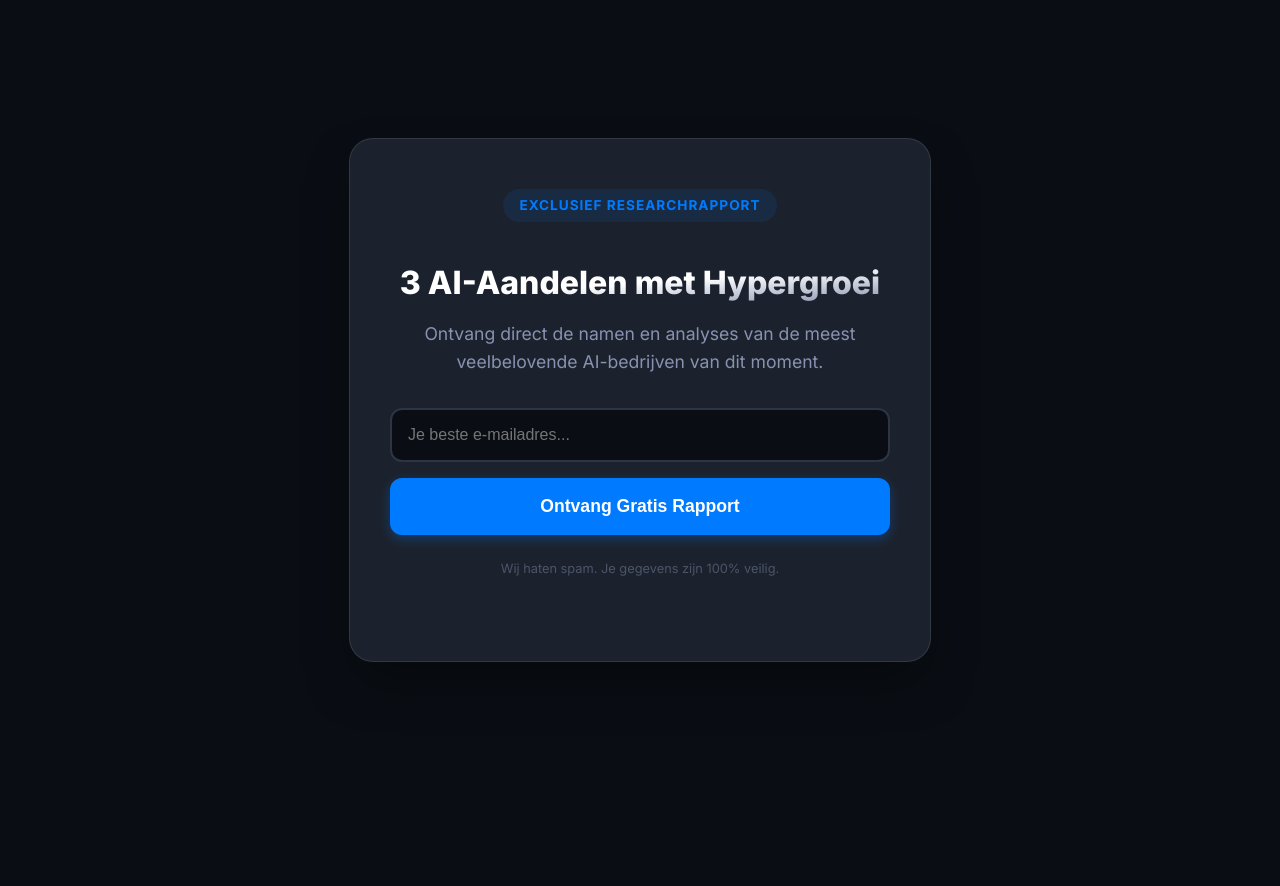
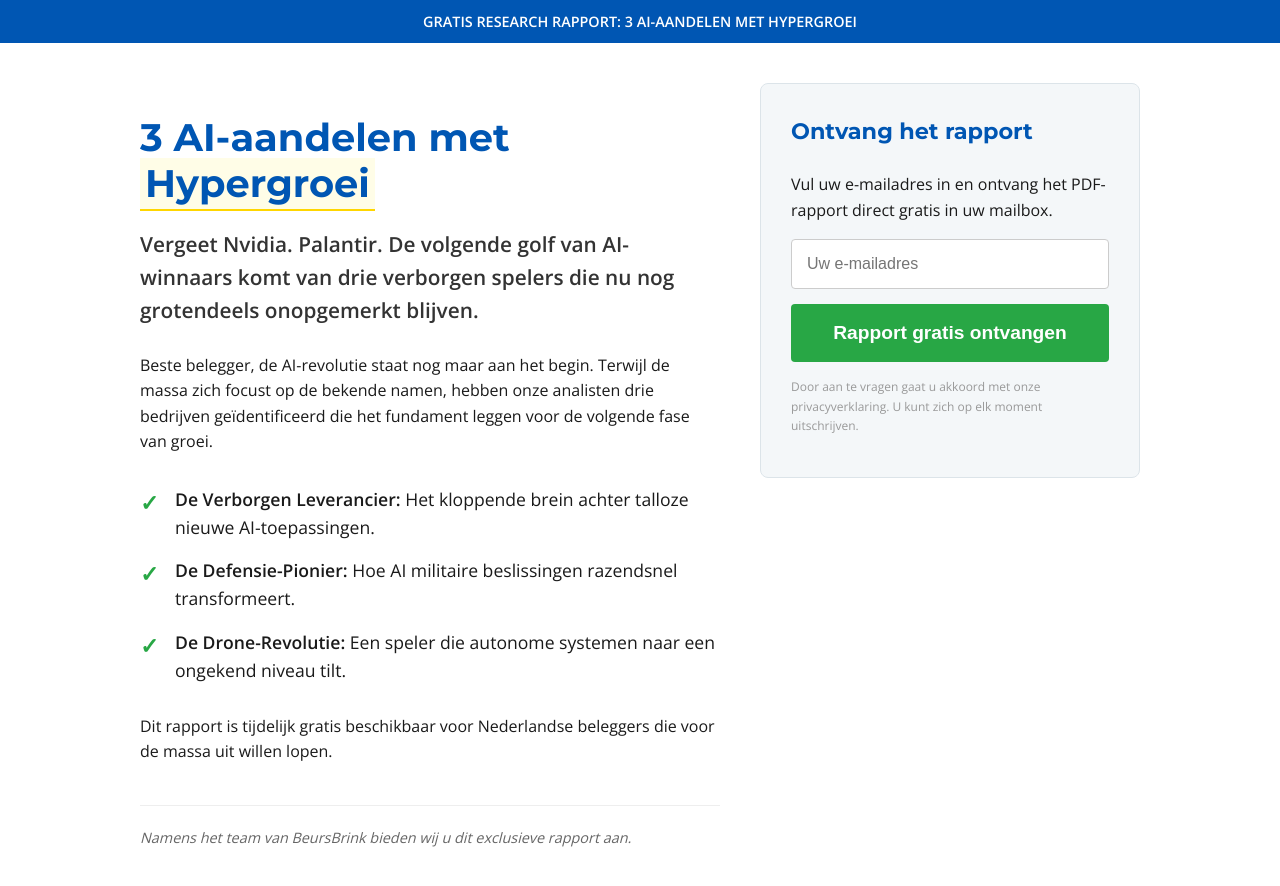
Before and after one commit to ishouldbesolucky/ai-aandelen-bb-landing, a plain HTML site: page index.html in a window 1280 px wide. Before the commit the page ends 800 px from the top, so only its background shows below. Drawn offline with nearby package versions, Linux system fonts and the light colour scheme.

Commit message:
Update index.html

```diff
--- a/index.html
+++ b/index.html
@@ -3,7 +3,7 @@
 <head>
     <meta charset="UTF-8">
     <meta name="viewport" content="width=device-width, initial-scale=1.0">
-    <title>3 AI-Aandelen met Hypergroei | ai-aandelen.com</title>
+    <title>3 AI-aandelen met Hypergroei - Gratis Rapport</title>
 
     <script async src="https://www.googletagmanager.com/gtag/js?id=AW-979697475"></script>
     <script>
@@ -13,171 +13,76 @@
       gtag('config', 'AW-979697475', { 'allow_enhanced_conversions': true });
     </script>
 
-    <link href="https://fonts.googleapis.com/css2?family=Inter:wght@400;700;800&display=swap" rel="stylesheet">
+    <link href="https://fonts.googleapis.com/css2?family=Montserrat:wght@700;800&family=Open+Sans:wght@400;600&display=swap" rel="stylesheet">
     <style>
-        :root {
-            --bg: #0a0e14;
-            --card: #1c222d;
-            --primary: #007bff;
-            --primary-hover: #0056b3;
-            --text: #ffffff;
-            --text-muted: #8892b0;
-            --success: #28a745;
-        }
+        :root { --main-blue: #0056b3; --dark-blue: #003d7a; --bg-gray: #f4f7f9; --text-dark: #1a1a1a; }
+        body { font-family: 'Open Sans', sans-serif; color: var(--text-dark); background-color: white; margin: 0; line-height: 1.6; }
+        .top-bar { background: var(--main-blue); color: white; text-align: center; padding: 10px; font-weight: bold; font-size: 0.9rem; }
+        .hero { max-width: 1000px; margin: 40px auto; padding: 0 20px; display: grid; grid-template-columns: 1fr 380px; gap: 40px; }
 
-        body {
-            font-family: 'Inter', sans-serif;
-            background-color: var(--bg);
-            color: var(--text);
-            margin: 0;
-            display: flex;
-            justify-content: center;
-            align-items: center;
-            min-height: 100vh;
-            line-height: 1.6;
-        }
+        h1 { font-family: 'Montserrat', sans-serif; font-size: 2.4rem; color: var(--main-blue); line-height: 1.2; margin-bottom: 20px; }
+        .subheadline { font-size: 1.3rem; font-weight: 600; margin-bottom: 25px; color: #333; }
+        .highlight-text { background: #fffde7; padding: 2px 5px; border-bottom: 2px solid #ffd600; }
 
-        .container {
-            max-width: 500px;
-            width: 90%;
-            background: var(--card);
-            padding: 50px 40px;
-            border-radius: 24px;
-            text-align: center;
-            box-shadow: 0 25px 50px -12px rgba(0, 0, 0, 0.5);
-            border: 1px solid rgba(255, 255, 255, 0.1);
-        }
+        .benefits { list-style: none; padding: 0; margin: 30px 0; }
+        .benefits li { margin-bottom: 15px; padding-left: 35px; position: relative; font-size: 1.1rem; }
+        .benefits li::before { content: '✓'; position: absolute; left: 0; color: #28a745; font-weight: bold; font-size: 1.4rem; }
 
-        .badge {
-            background: rgba(0, 123, 255, 0.1);
-            color: var(--primary);
-            padding: 6px 16px;
-            border-radius: 100px;
-            font-size: 0.85rem;
-            font-weight: 700;
-            display: inline-block;
-            margin-bottom: 20px;
-            text-transform: uppercase;
-            letter-spacing: 1px;
-        }
+        .form-box { background: var(--bg-gray); padding: 30px; border-radius: 8px; border: 1px solid #dce4e9; position: sticky; top: 20px; }
+        .form-box h3 { margin-top: 0; font-family: 'Montserrat', sans-serif; font-size: 1.4rem; color: var(--main-blue); }
 
-        h1 {
-            font-size: 2rem;
-            font-weight: 800;
-            margin-bottom: 16px;
-            line-height: 1.2;
-            background: linear-gradient(to bottom right, #fff 50%, #8892b0);
-            -webkit-background-clip: text;
-            -webkit-text-fill-color: transparent;
-        }
+        input[type="email"] { width: 100%; padding: 15px; margin-bottom: 15px; border: 1px solid #ccc; border-radius: 4px; font-size: 1rem; box-sizing: border-box; }
+        button { width: 100%; background: #28a745; color: white; padding: 18px; border: none; border-radius: 4px; font-size: 1.2rem; font-weight: bold; cursor: pointer; transition: background 0.3s; }
+        button:hover { background: #218838; }
 
-        p {
-            color: var(--text-muted);
-            font-size: 1.1rem;
-            margin-bottom: 32px;
-        }
+        .author-box { margin-top: 40px; font-style: italic; color: #666; font-size: 0.9rem; border-top: 1px solid #eee; padding-top: 20px; }
+        #thank-you { display: none; text-align: center; padding: 40px; background: #e8f5e9; border-radius: 8px; }
 
-        .form-group {
-            margin-bottom: 16px;
-            text-align: left;
-        }
-
-        input {
-            width: 100%;
-            padding: 16px;
-            background: #0a0e14;
-            border: 2px solid #2d3545;
-            border-radius: 12px;
-            color: white;
-            font-size: 1rem;
-            box-sizing: border-box;
-            transition: border-color 0.2s;
-        }
-
-        input:focus {
-            outline: none;
-            border-color: var(--primary);
-        }
-
-        button {
-            width: 100%;
-            padding: 18px;
-            background-color: var(--primary);
-            color: white;
-            border: none;
-            border-radius: 12px;
-            font-size: 1.1rem;
-            font-weight: 700;
-            cursor: pointer;
-            transition: all 0.2s;
-            box-shadow: 0 4px 12px rgba(0, 123, 255, 0.3);
-        }
-
-        button:hover {
-            background-color: var(--primary-hover);
-            transform: translateY(-2px);
-            box-shadow: 0 6px 20px rgba(0, 123, 255, 0.4);
-        }
-
-        .footer-text {
-            font-size: 0.8rem;
-            color: #4a5568;
-            margin-top: 24px;
-        }
-
-        #thank-you {
-            display: none;
-            animation: fadeIn 0.5s ease forwards;
-        }
-
-        .icon-box {
-            width: 80px;
-            height: 80px;
-            background: rgba(40, 167, 69, 0.1);
-            color: var(--success);
-            border-radius: 50%;
-            display: flex;
-            align-items: center;
-            justify-content: center;
-            font-size: 40px;
-            margin: 0 auto 24px;
-        }
-
-        @keyframes fadeIn {
-            from { opacity: 0; transform: translateY(10px); }
-            to { opacity: 1; transform: translateY(0); }
-        }
-
-        @media (max-width: 480px) {
-            .container { padding: 40px 20px; }
-            h1 { font-size: 1.75rem; }
-        }
+        @media (max-width: 850px) { .hero { grid-template-columns: 1fr; } .form-box { position: static; } }
     </style>
 </head>
 <body>
 
-<div class="container">
-    <div id="form-wrapper">
-        <span class="badge">Exclusief Researchrapport</span>
-        <h1>3 AI-Aandelen met Hypergroei</h1>
-        <p>Ontvang direct de namen en analyses van de meest veelbelovende AI-bedrijven van dit moment.</p>
+<div class="top-bar">GRATIS RESEARCH RAPPORT: 3 AI-AANDELEN MET HYPERGROEI</div>
 
-        <form id="lead-form" action="https://www.createsend.com/t/subscribeerror?description=" method="post" data-id="5B5E7037DA78A748374AD499497E309EABDBA925F6ED6EA6B57AFC32A4928571BCF150ABA471ACE0765451171BC889905AC5D5DED41257C2DA20E729D355638E">
-            <div class="form-group">
-                <input type="email" name="cm-njduyik-njduyik" id="user-email" placeholder="Je beste e-mailadres..." required>
-            </div>
-            <button type="submit" id="submit-btn">Ontvang Gratis Rapport</button>
-        </form>
-        <p class="footer-text">Wij haten spam. Je gegevens zijn 100% veilig.</p>
+<section class="hero">
+    <div class="content">
+        <h1>3 AI-aandelen met <span class="highlight-text">Hypergroei</span></h1>
+        <p class="subheadline">Vergeet Nvidia. Palantir. De volgende golf van AI-winnaars komt van drie verborgen spelers die nu nog grotendeels onopgemerkt blijven.</p>
+
+        <p>Beste belegger, de AI-revolutie staat nog maar aan het begin. Terwijl de massa zich focust op de bekende namen, hebben onze analisten drie bedrijven geïdentificeerd die het fundament leggen voor de volgende fase van groei.</p>
+
+        <ul class="benefits">
+            <li><strong>De Verborgen Leverancier:</strong> Het kloppende brein achter talloze nieuwe AI-toepassingen.</li>
+            <li><strong>De Defensie-Pionier:</strong> Hoe AI militaire beslissingen razendsnel transformeert.</li>
+            <li><strong>De Drone-Revolutie:</strong> Een speler die autonome systemen naar een ongekend niveau tilt.</li>
+        </ul>
+
+        <p>Dit rapport is tijdelijk gratis beschikbaar voor Nederlandse beleggers die voor de massa uit willen lopen.</p>
+
+        <div class="author-box">
+            Namens het team van BeursBrink bieden wij u dit exclusieve rapport aan.
+        </div>
     </div>
 
-    <div id="thank-you">
-        <div class="icon-box">✓</div>
-        <h1>Succes!</h1>
-        <p>Het rapport is verzonden naar je inbox. Controleer ook je spam-folder als je binnen 5 minuten niets ziet.</p>
-        <button onclick="window.location.reload()" style="background: transparent; border: 1px solid #2d3545; box-shadow: none;">Terug</button>
-    </div>
-</div>
+    <aside>
+        <div class="form-box" id="form-container">
+            <h3>Ontvang het rapport</h3>
+            <p>Vul uw e-mailadres in en ontvang het PDF-rapport direct gratis in uw mailbox.</p>
+
+            <form id="lead-form" action="https://www.createsend.com/t/subscribeerror?description=" method="post" data-id="5B5E7037DA78A748374AD499497E309EABDBA925F6ED6EA6B57AFC32A4928571BCF150ABA471ACE0765451171BC889905AC5D5DED41257C2DA20E729D355638E">
+                <input type="email" name="cm-njduyik-njduyik" id="user-email" placeholder="Uw e-mailadres" required>
+                <button type="submit" id="submit-btn">Rapport gratis ontvangen</button>
+            </form>
+            <p style="font-size: 0.75rem; color: #999; margin-top: 15px;">Door aan te vragen gaat u akkoord met onze privacyverklaring. U kunt zich op elk moment uitschrijven.</p>
+        </div>
+
+        <div id="thank-you">
+            <h2 style="color: #28a745;">✓ Verzonden!</h2>
+            <p>Het rapport is onderweg naar uw inbox. Controleer ook uw spam-folder.</p>
+        </div>
+    </aside>
+</section>
 
 <script>
 document.getElementById('lead-form').addEventListener('submit', function(e) {
@@ -192,7 +97,7 @@ document.getElementById('lead-form').addEventListener('submit', function(e) {
     // 1. Google Ads Enhanced Conversions
     gtag('set', 'user_data', { "email": emailValue });
 
-    // 2. Google Ads Event
+    // 2. Google Ads Event (ID en Label zoals gezocht)
     gtag('event', 'conversion', {
         'send_to': 'AW-979697475/cO-fCLfI3e0bEMP-k9MD',
         'event_callback': function() {
@@ -200,7 +105,7 @@ document.getElementById('lead-form').addEventListener('submit', function(e) {
         }
     });
 
-    // Fallback
+    // Fallback voor trage verbindingen
     setTimeout(() => { submitToDelivermail(form); }, 1000);
 });
 
@@ -216,11 +121,11 @@ function submitToDelivermail(form) {
         body: formData,
         mode: 'no-cors'
     }).then(() => {
-        document.getElementById('form-wrapper').style.display = 'none';
+        document.getElementById('form-container').style.display = 'none';
         document.getElementById('thank-you').style.display = 'block';
     }).catch(err => {
         console.error(err);
-        document.getElementById('form-wrapper').style.display = 'none';
+        document.getElementById('form-container').style.display = 'none';
         document.getElementById('thank-you').style.display = 'block';
     });
 }
```
